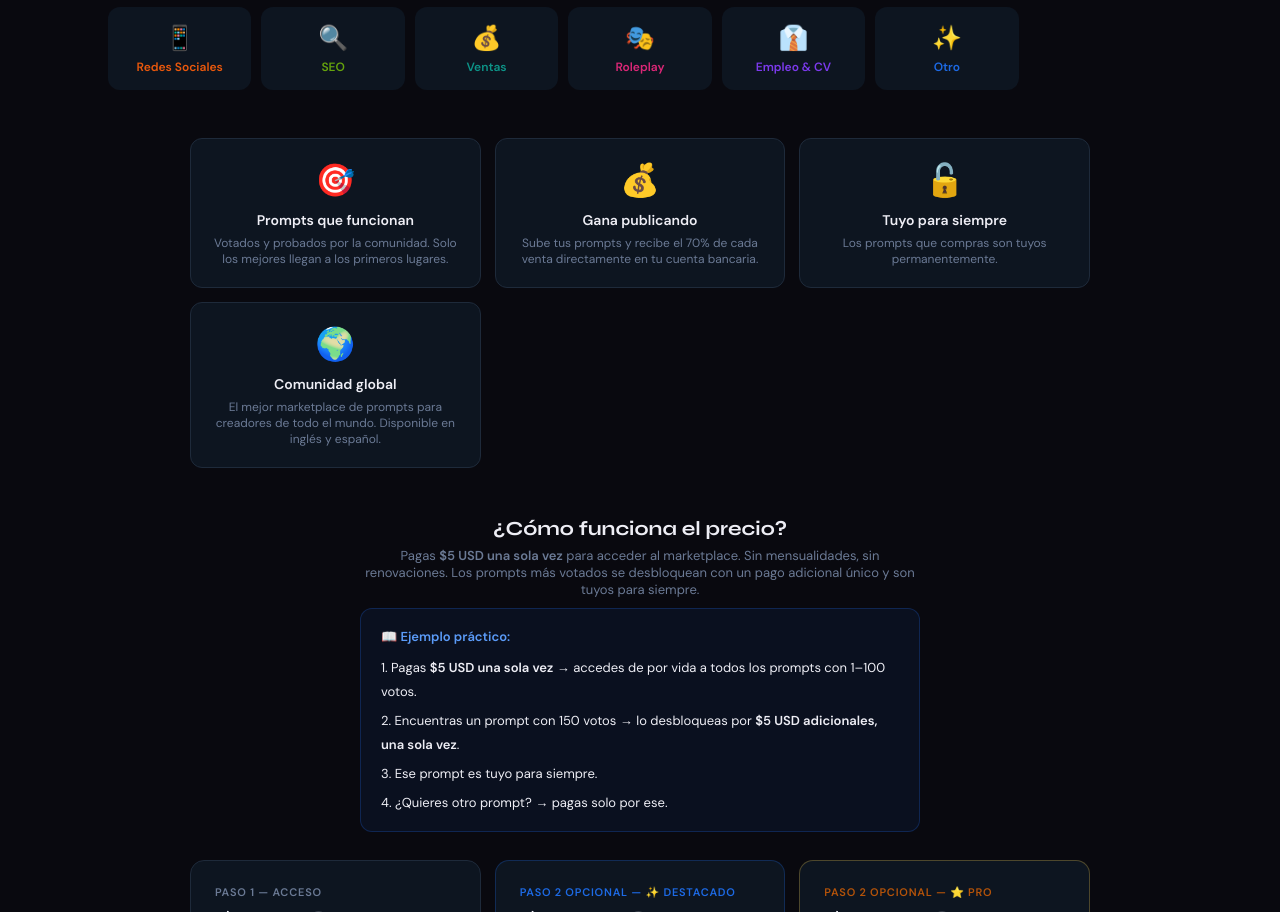
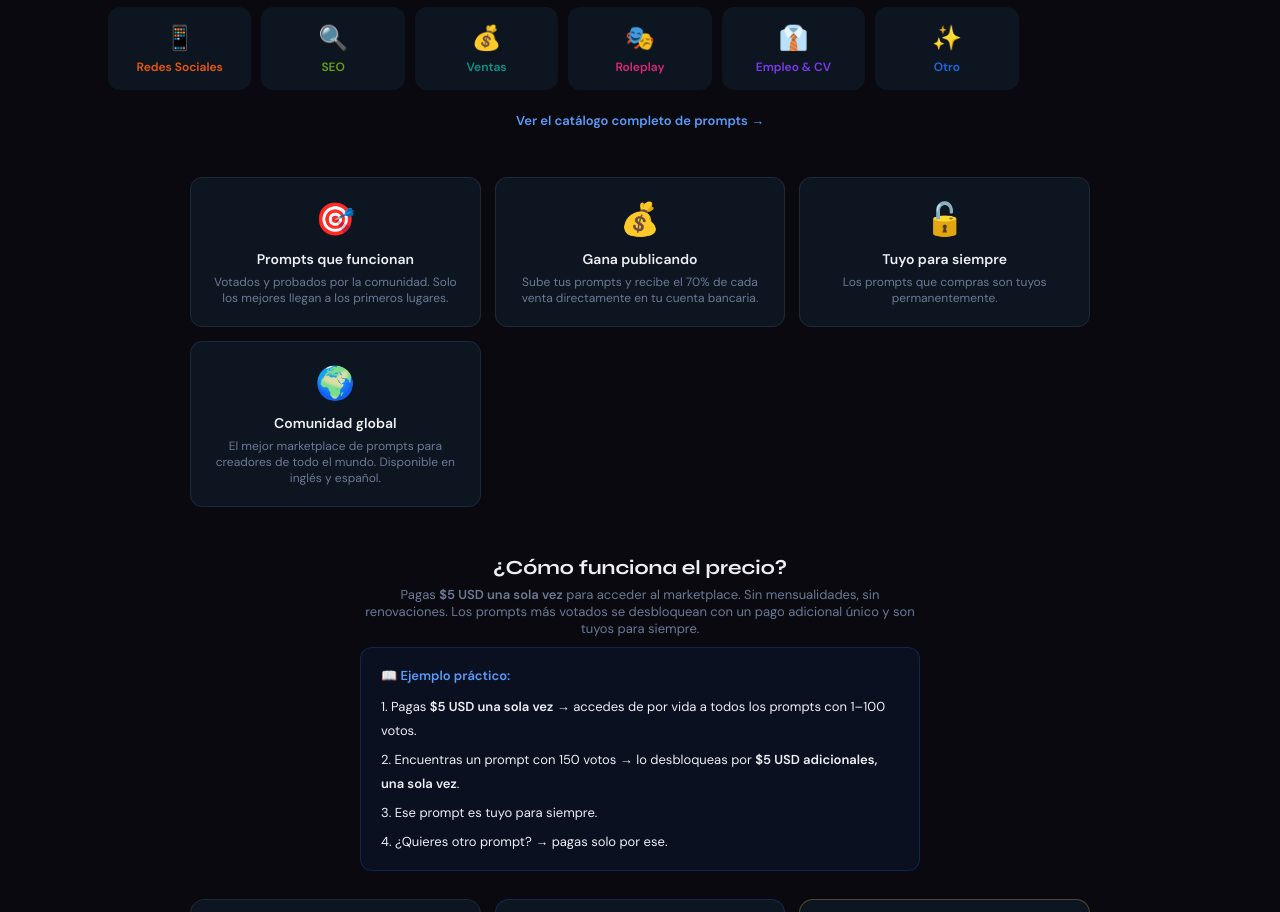
Before and after one commit to gonajj/promptstore-frontend, a plain HTML site: page index.html in a window 1280 px wide. Shown: the part 829-1741 px from the top of the page. Drawn offline with Linux system fonts and the light colour scheme.

Commit message:
SEO: enlace visible al catalogo en la pantalla de inicio
La prueba en tiempo real de Search Console sobre el home revelo dos cosas:

1. #prompt-grid llega VACIO al render de Googlebot. No espera al fetch de la
   API de Railway, asi que los enlaces de titulo de tarjeta que se generan en
   JS no existen para Google. La pagina /explorar renderizada en servidor es
   la unica via de rastreo fiable, lo que confirma esa decision.

2. El enlace a /explorar que se anadio antes vive dentro de #s-app, y
   .screen tiene display:none hasta que el JS activa esa pantalla. Google
   sigue enlaces en contenedores ocultos pero les da menos peso, y un
   visitante en la portada no lo veia nunca.

Se anade un enlace visible en #s-landing, la pantalla activa por defecto,
debajo de la rejilla de categorias. Va fuera de #landing-cats porque
buildLandingCats() reescribe ese contenedor entero.

Co-Authored-By: Claude Opus 5 (1M context) <noreply@anthropic.com>

```diff
--- a/index.html
+++ b/index.html
@@ -143,6 +143,16 @@ hr.div{border:none;border-top:.5px solid var(--bdr);margin:16px 0}
   <div class="section">
     <h2 class="syne" style="font-size:20px;font-weight:700;margin-bottom:16px;text-align:center" id="cats-title">Explora por categoría</h2>
     <div style="display:grid;grid-template-columns:repeat(auto-fill,minmax(140px,1fr));gap:10px" id="landing-cats"></div>
+    <!-- Enlace VISIBLE al catalogo, en la pantalla de inicio.
+         La prueba en tiempo real de Search Console mostro dos cosas: que
+         #prompt-grid llega vacio (Googlebot no espera al fetch de la API) y
+         que el otro enlace a /explorar vive dentro de #s-app, que arranca
+         con display:none. Este esta en la pantalla activa y lo ve tanto un
+         visitante como el rastreador. Fuera de #landing-cats a proposito:
+         buildLandingCats() reescribe ese contenedor entero. -->
+    <p style="text-align:center;margin-top:22px;font-size:13px">
+      <a href="/explorar" style="color:var(--acc2);text-decoration:none;font-weight:600">Ver el catálogo completo de prompts →</a>
+    </p>
   </div>
 
   <!-- Why join -->
```
